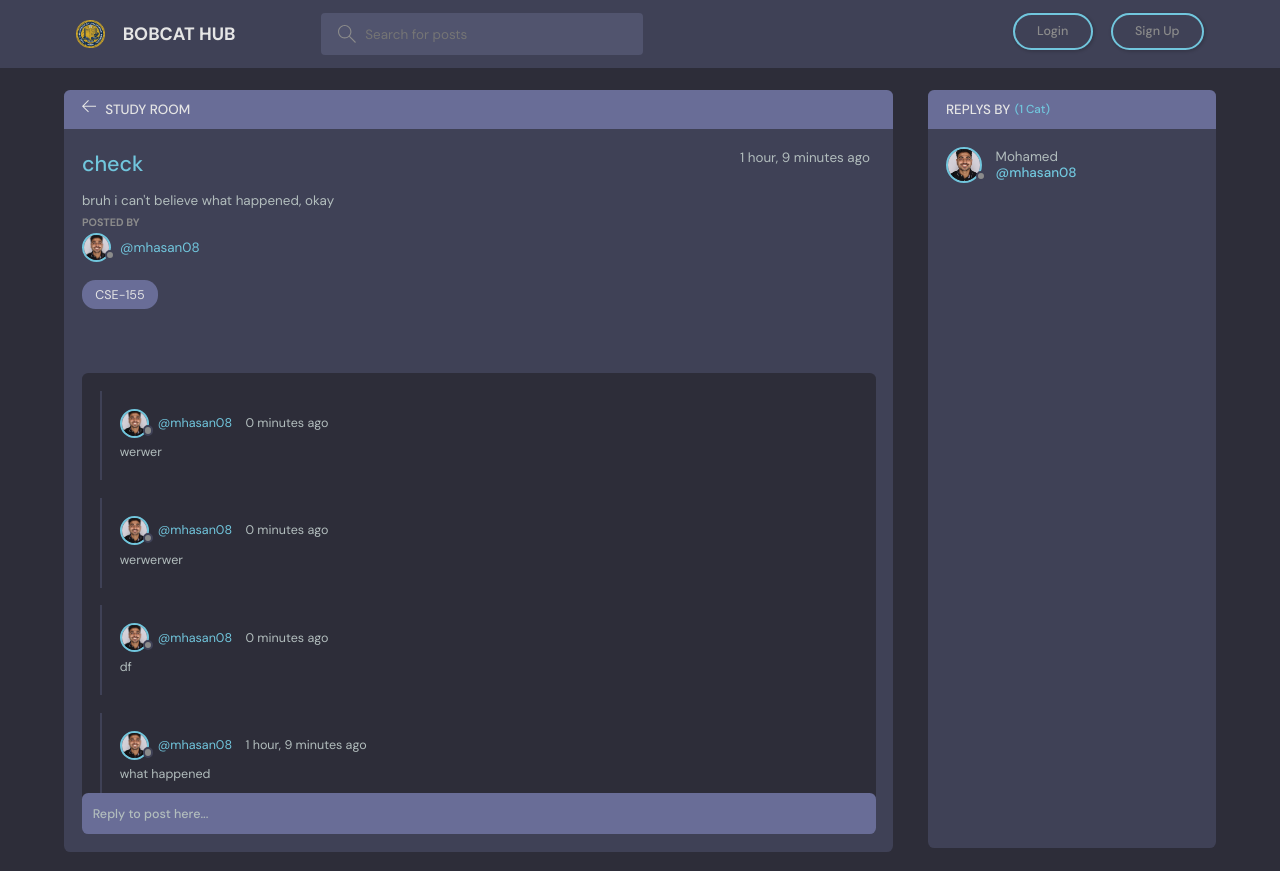
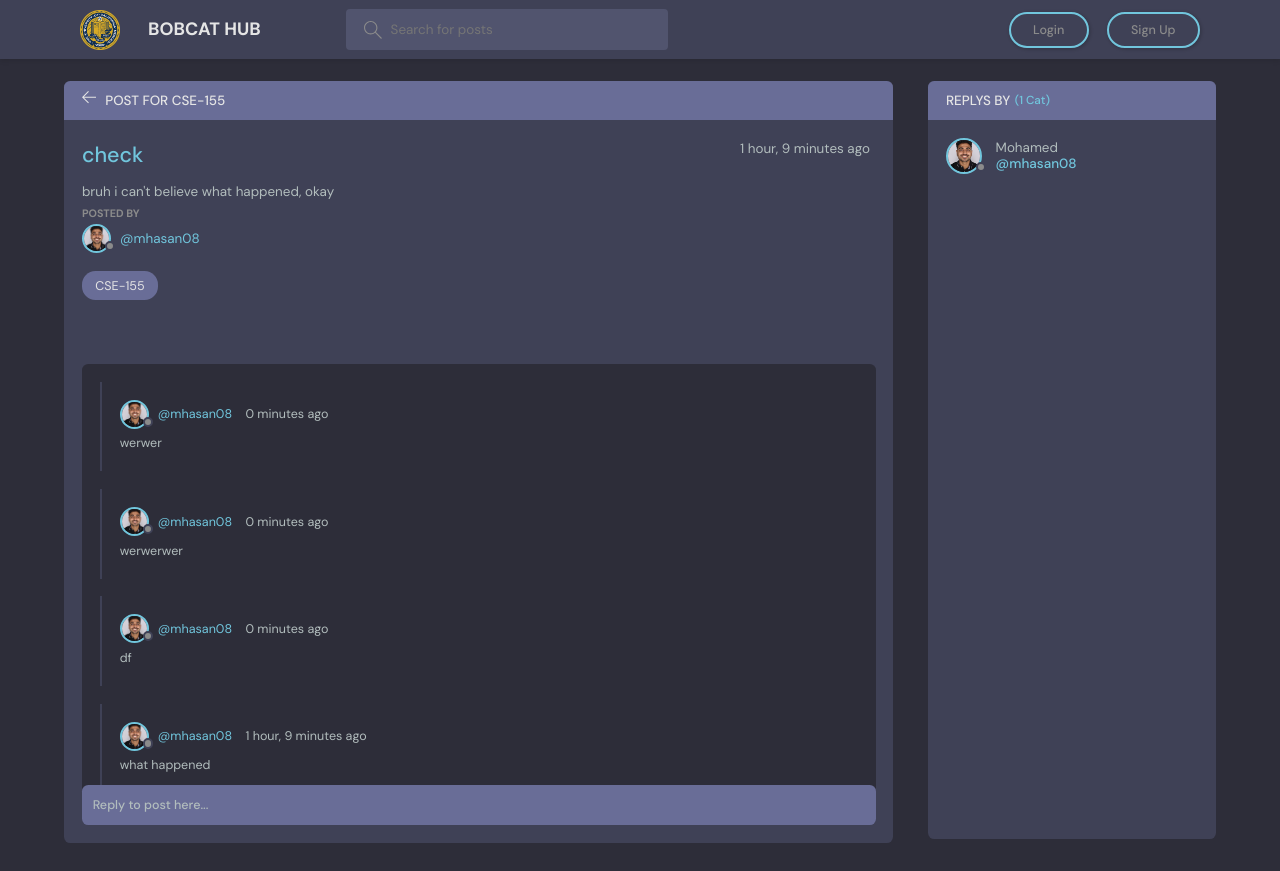
Before and after one commit to mustachemo/final_project_cse108_django, a Django app: page /room/26/ in a window 1280 px wide. Run offline with Django 3.2, Linux system fonts and the light colour scheme; data comes from the database, SQL or seed files in the repository; both versions use the stored data as it was after the commit.

Commit message:
more updates

```diff
--- a/base/templates/base/room.html
+++ b/base/templates/base/room.html
@@ -12,7 +12,7 @@
                 d="M13.723 2.286l-13.723 13.714 13.719 13.714 1.616-1.611-10.96-10.96h27.625v-2.286h-27.625l10.965-10.965-1.616-1.607z"></path>
             </svg>
           </a>
-          <h3>Study Room</h3>
+          <h3>Post for {{room.topic}}</h3>
         </div>
         {% if room.host == request.user %}
         <div class="room__topRight">
--- a/base/views.py
+++ b/base/views.py
@@ -44,6 +44,7 @@ def loginPage(request):
 
 def logoutUser(request):
     logout(request)
+    messages.info(request, 'User was logged out!')
     return redirect('home')
 
 
@@ -57,6 +58,8 @@ def registerPage(request):
             user.username = user.username.lower()
             user.save()
             login(request, user)
+            messages.success(request, 'User account was created!')
+            messages.info(request, 'User was logged in!')
             return redirect('home')
         else:
             messages.error(request, 'An error occurred during registration')
@@ -126,6 +129,8 @@ def createRoom(request):
             name=request.POST.get('name'),
             description=request.POST.get('description'),
         )
+
+        messages.success(request, 'Post created successfully!')
         return redirect('home')
 
     context = {'form': form, 'topics': topics}
@@ -147,6 +152,8 @@ def updateRoom(request, pk):
         room.topic = topic
         room.description = request.POST.get('description')
         room.save()
+
+        messages.success(request, 'Post updated successfully!')
         return redirect('home')
 
     context = {'form': form, 'topics': topics, 'room': room}
@@ -162,6 +169,8 @@ def deleteRoom(request, pk):
 
     if request.method == 'POST':
         room.delete()
+
+        messages.success(request, 'Post deleted successfully!')
         return redirect('home')
     return render(request, 'base/delete.html', {'obj': room})
 
@@ -188,6 +197,8 @@ def updateUser(request):
         form = UserForm(request.POST, request.FILES, instance=user)
         if form.is_valid():
             form.save()
+
+            messages.success(request, 'User account was updated!')
             return redirect('user-profile', pk=user.id)
 
     return render(request, 'base/update-user.html', {'form': form})
--- a/static/styles/style.css
+++ b/static/styles/style.css
@@ -269,12 +269,15 @@ a {
 ================================*/
 
 .header {
-  padding: 1.5rem;
+  padding: 1rem 2rem; /* More compact padding */
   background-color: var(--color-dark);
+  box-shadow: 0 2px 5px rgba(0, 0, 0, 0.1); /* Soft shadow for depth */
 }
 
 .header > .container {
   display: flex;
+  justify-content: space-between;
+  align-items: center;
   gap: 9.5rem;
 }
 
@@ -286,13 +289,14 @@ a {
 }
 
 .header__logo > img {
-  height: 3.2rem;
-  width: 3.2rem;
+  height: 40px; /* Slightly larger */
+  width: 40px; /* Slightly larger */
+  margin-right: 10px; /* Space between logo and text */
 }
 
 .header__logo > h1 {
   font-weight: 700;
-  font-size: 2rem;
+  font-size: 2rem; /* Slightly smaller for a more refined look */
   color: var(--color-light);
 }
 
@@ -692,6 +696,14 @@ a {
   background-color: var(--color-dark);
   border-radius: 1rem;
   padding: 2rem;
+  overflow: hidden;
+  box-shadow: 0 4px 6px rgba(0, 0, 0, 0.1);
+  transition: transform 0.3s ease, box-shadow 0.3s ease;
+}
+
+.roomListRoom:hover {
+  transform: translateY(-5px);
+  box-shadow: 0 10px 20px rgba(0, 0, 0, 0.2);
 }
 
 .roomListRoom__header {
```
Also changed, not shown: db.sqlite3.
